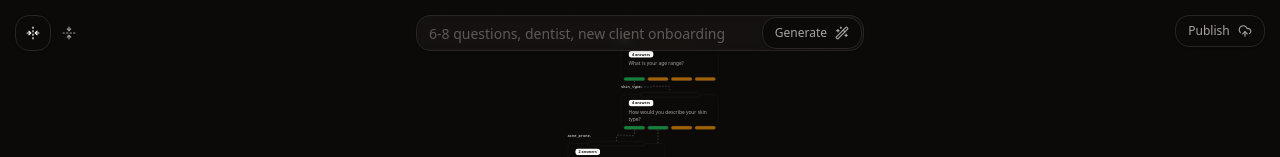
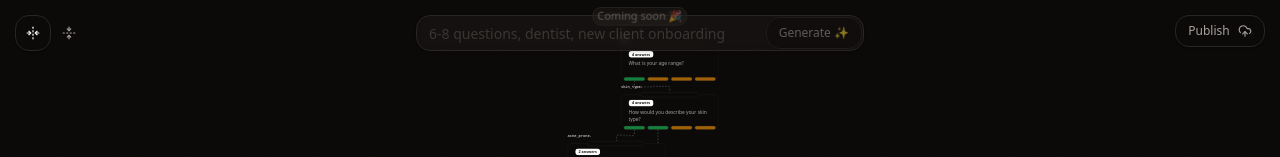
Before and after one commit to jrcairns/flow, a Next.js app: page / in a window 1280 px wide. Shown: the top 157 px of the page. Built offline with nearby package versions, Linux system fonts and the light colour scheme.

Commit message:
disable gpt ui

```diff
--- a/src/components/flow.tsx
+++ b/src/components/flow.tsx
@@ -397,11 +397,12 @@ export const Flow = ({ initialNodes, initialEdges }: { initialNodes: Node[], ini
                     </Tabs>
                 </Panel>
                 <Panel className="max-w-md w-full" position="top-center">
-                    <div className="relative h-9 shadow rounded-md bg-muted/30 backdrop-blur-sm items-center border hover:border-foreground/30 flex text-muted-foreground hover:text-foreground transition-colors pr-px">
-                        <Input placeholder="6-8 questions, dentist, new client onboarding" className="placeholder:opacity-50 text-foreground flex-1 focus-visible:ring-transparent border-none bg-transparent" />
-                        <Button>
-                            Generate <WandSparkles className="h-3.5 w-3.5 ml-2" />
+                    <div className="cursor-not-allowed relative h-9 shadow rounded-md bg-muted/30 backdrop-blur-sm items-center border !hover:border-foreground/30 flex text-muted-foreground hover:text-foreground transition-colors pr-px">
+                        <Input disabled placeholder="6-8 questions, dentist, new client onboarding" className="placeholder:opacity-50 text-foreground flex-1 focus-visible:ring-transparent border-none bg-transparent" />
+                        <Button disabled>
+                            Generate ✨
                         </Button>
+                        <div className="absolute left-1/2 -translate-x-1/2 top-0 -translate-y-1/2 bg-muted/30 backdrop-blur-sm border text-[11px] px-1 text-muted-foreground/50 rounded-md">Coming soon 🎉</div>
                     </div>
                 </Panel>
                 <Panel className="space-x-2" position="bottom-center">
```
